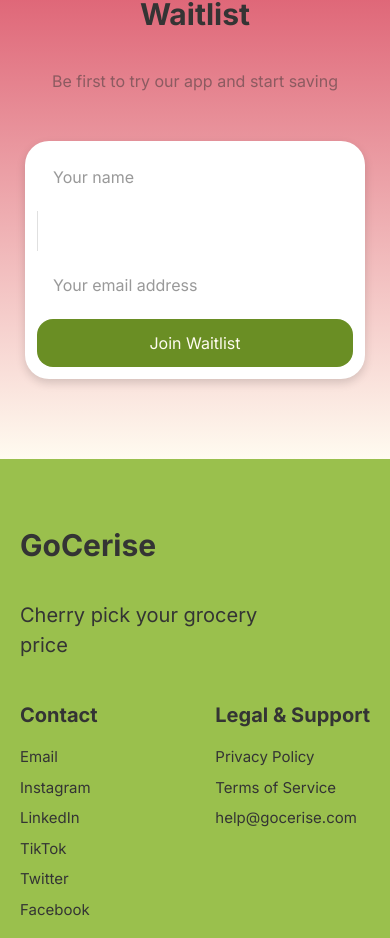
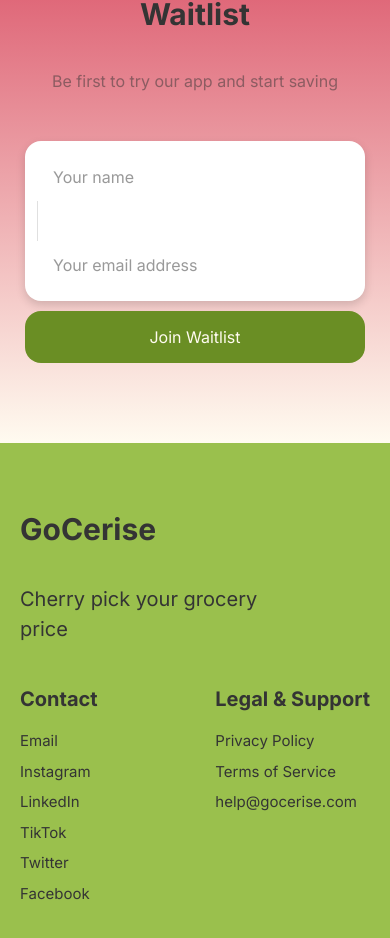
Before and after one commit to VMotta1/GoCeriseWebsite, a Next.js app: page / in a window 390 px wide. Shown: the part 2316-3254 px from the top of the page. Built offline with nearby package versions, Linux system fonts and the light colour scheme; no server answers.

Commit message:
fix: split waitlist into two sibling pills, button matches input pill height

```diff
--- a/app/globals.css
+++ b/app/globals.css
@@ -62,14 +62,16 @@
 }
 
 @media (max-width: 1023px) {
-  .waitlist-form { width: 100% !important; max-width: 700px !important; height: 80px !important; }
+  .waitlist-form { width: 100% !important; max-width: 700px !important; }
+  .waitlist-inputs { height: 80px !important; }
   .waitlist-input { font-size: 20px !important; }
-  .waitlist-btn { font-size: 20px !important; height: 54px !important; }
+  .waitlist-btn { font-size: 20px !important; height: 80px !important; }
 }
 @media (max-width: 767px) {
-  .waitlist-form { flex-direction: column !important; height: auto !important; border-radius: 24px !important; padding: 12px !important; gap: 10px !important; align-items: stretch !important; max-width: 340px !important; }
+  .waitlist-form { flex-direction: column !important; align-items: stretch !important; max-width: 340px !important; gap: 10px !important; }
+  .waitlist-inputs { height: auto !important; border-radius: 16px !important; padding: 12px !important; flex-direction: column !important; align-items: stretch !important; }
   .waitlist-input { font-size: 16px !important; padding: 12px 16px !important; }
-  .waitlist-btn { font-size: 16px !important; height: 48px !important; border-radius: 16px !important; }
+  .waitlist-btn { font-size: 16px !important; height: 52px !important; border-radius: 16px !important; }
 }
 
 @media (max-width: 1023px) {
--- a/components/WaitlistForm.tsx
+++ b/components/WaitlistForm.tsx
@@ -28,6 +28,7 @@
     fontSize: 30,
     color: '#343434',
     padding: '0 32px',
+    minWidth: 0,
   }
 
   return (
@@ -38,13 +39,23 @@
         style={{
           display: 'flex',
           alignItems: 'center',
+          gap: 16,
+          width: 860,
+        }}
+      >
+        {/* Input pill */}
+        <div
+          className="waitlist-inputs"
+          style={{
+            flex: 1,
+            display: 'flex',
+            alignItems: 'center',
             background: '#fff',
             borderRadius: 1500,
             boxShadow: '0px 4px 10px rgba(0,0,0,0.15)',
-          padding: 16,
-          width: 860,
+            padding: '0 8px',
             height: 100,
-          gap: 0,
+            minWidth: 0,
           }}
         >
           <input
@@ -66,6 +77,9 @@
             className="waitlist-input"
             style={inputStyle}
           />
+        </div>
+
+        {/* Button pill — same height as input pill */}
         <button
           type="submit"
           className="waitlist-btn"
@@ -74,19 +88,18 @@
             background: '#6A8E24',
             color: '#FFFBF0',
             border: 'none',
-            borderRadius: 1000,
+            borderRadius: 1500,
             fontFamily: 'Inter, sans-serif',
             fontSize: 30,
-            padding: '16px 32px',
-            height: 68,
+            padding: '0 40px',
+            height: 100,
             cursor: 'pointer',
             whiteSpace: 'nowrap',
-            backdropFilter: 'blur(2px)',
           }}
           onMouseEnter={e => (e.currentTarget.style.opacity = '0.88')}
           onMouseLeave={e => (e.currentTarget.style.opacity = '1')}
         >
-          <span style={{ position: 'relative', top: -4 }}>Join Waitlist</span>
+          Join Waitlist
         </button>
       </form>
       {showToast && <Toast show={showToast} message="🍒 You're on the list! We'll be in touch." />}
```
Lines whose indentation alone changed are shown as unchanged.
